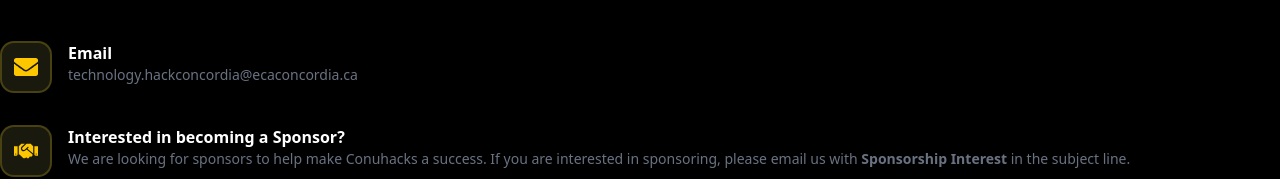
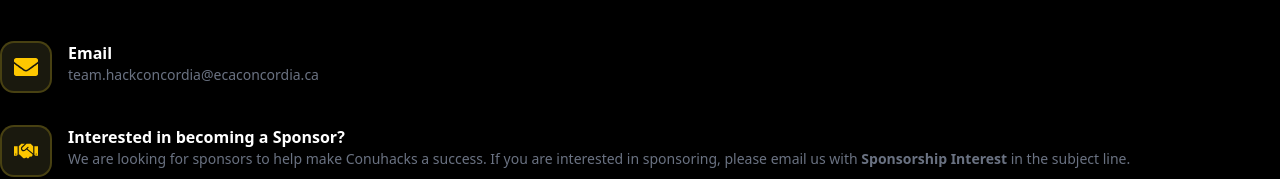
Before and after one commit to HackConcordia/hackconcordia-2025, a Next.js app: page /contact-us in a window 1280 px wide. Shown: the part 411-590 px from the top of the page. Built offline with nearby package versions, Linux system fonts and the light colour scheme.

Commit message:
changed support email

```diff
--- a/app/contact-us/page.tsx
+++ b/app/contact-us/page.tsx
@@ -87,9 +87,9 @@
                 </div>
                 <div>
                   <p className="font-semibold text-white">Email</p>
-                  <a href="mailto:technology.hackconcordia@ecaconcordia.ca">
+                  <a href="mailto:team.hackconcordia@ecaconcordia.ca">
                     <p className="text-sm text-gray-500">
-                      technology.hackconcordia@ecaconcordia.ca
+                      team.hackconcordia@ecaconcordia.ca
                     </p>
                   </a>
                 </div>
--- a/app/data/header.data.ts
+++ b/app/data/header.data.ts
@@ -29,7 +29,7 @@
     { href: 'https://www.instagram.com/hackconcordia', icon: FaInstagram },
     { href: 'https://www.linkedin.com/company/hackconcordia', icon: FaLinkedinIn },
     { href: 'https://x.com/HackConcordia', icon: FaX },
-    { href: 'mailto:technology.hackconcordia@ecaconcordia.ca', icon: FaRegEnvelope },
+    { href: 'mailto:team.hackconcordia@ecaconcordia.ca', icon: FaRegEnvelope },
 ];
 
 export const logo = {
```
Also changed, not shown: app/locales/en.ts (line endings or trailing spaces), 1 other file (tests, documents, lock files or other folders).
